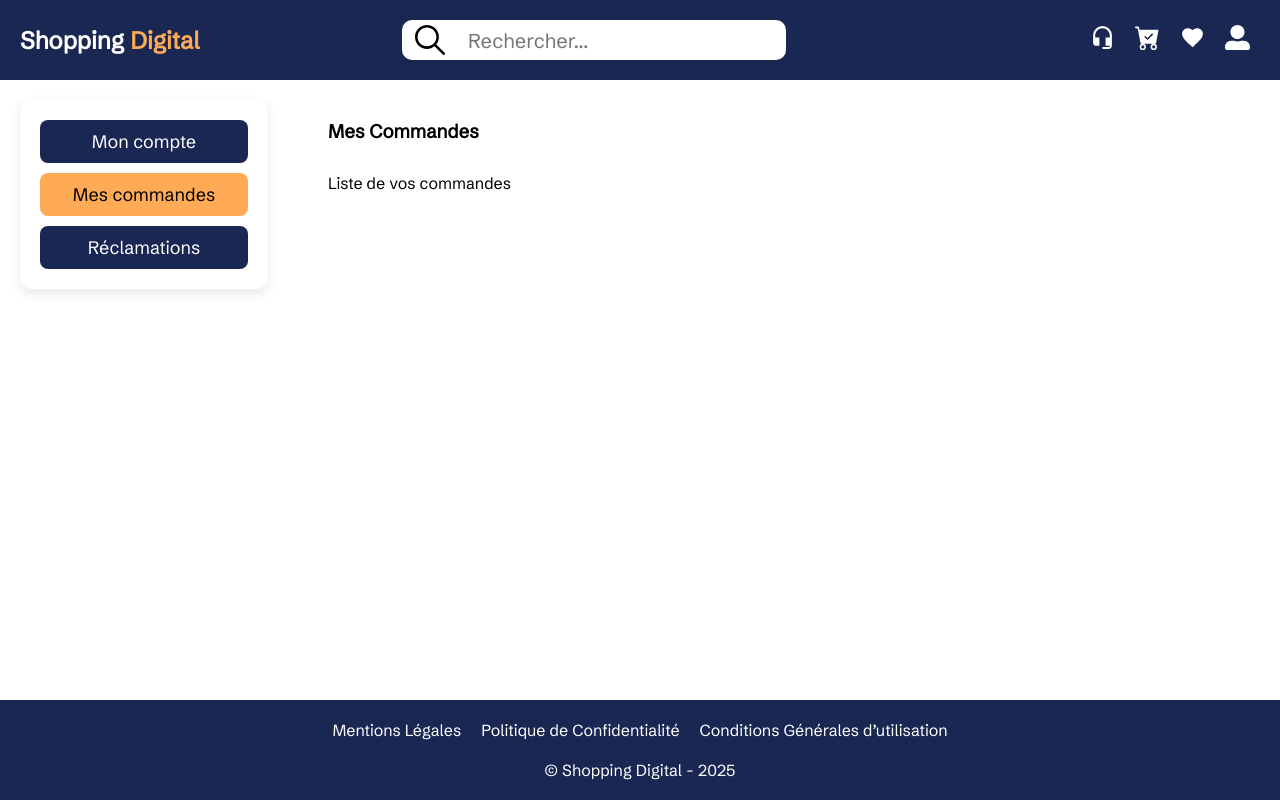
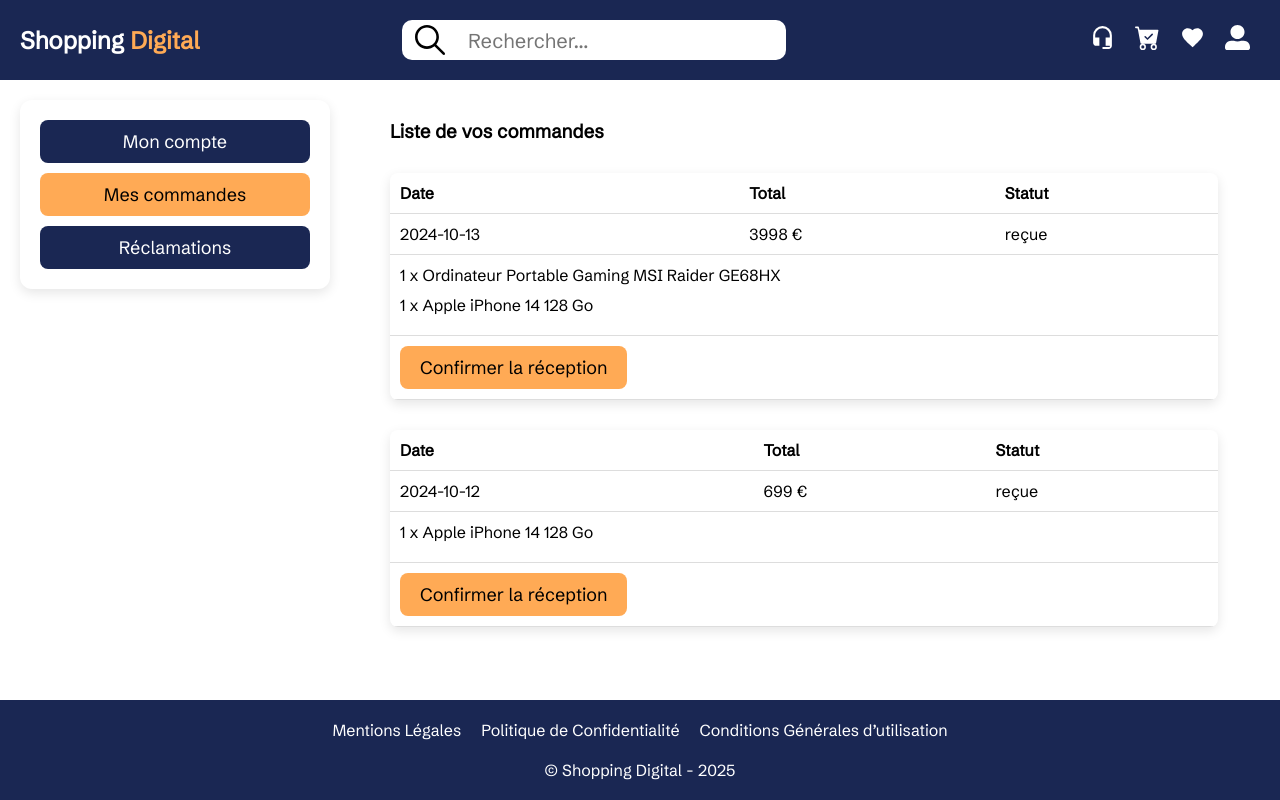
Before and after one commit to djerbiano/shopping-digital-v2, a Next.js app: page /mon-compte/commandes in a window 1280 px wide. Built offline with nearby package versions, Linux system fonts and the light colour scheme.

Commit message:
Update orders page

```diff
--- /dev/null
+++ b/app/(monCompte)/_components/SingleOrder.jsx
@@ -0,0 +1,40 @@
+import styles from "../myAccount.module.css";
+export default function SingleOrder({ commande }) {
+  return (
+    <table className={styles.myAccountTable}>
+      <thead>
+        <tr>
+          <th scope="col">Date</th>
+          <th scope="col">Total</th>
+          <th scope="col">Statut</th>
+        </tr>
+      </thead>
+
+      <tbody>
+        <tr>
+          <td>{commande.createdAt.slice(0, 10)}</td>
+          <td>{commande.total} €</td>
+          <td>{commande.status}</td>
+        </tr>
+
+        <tr>
+          <td colSpan="3">
+            {commande.products.map((product) => (
+              <p key={product._id}>
+                {product.quantity} x {product.product.title}
+              </p>
+            ))}
+          </td>
+        </tr>
+      </tbody>
+
+      <tfoot>
+        <tr>
+          <td colSpan="3">
+            <button>Confirmer la réception</button>
+          </td>
+        </tr>
+      </tfoot>
+    </table>
+  );
+}
--- a/app/(monCompte)/_components/UpdateProfile.jsx
+++ b/app/(monCompte)/_components/UpdateProfile.jsx
@@ -32,7 +32,7 @@ export default function UpdateProfile({ setIsOpen }) {
   };
   return (
     <section className={styles.updateProfile} aria-labelledby="updateProfile">
-      <h2 id="updateProfile">Modifier mes informations</h2>
+      <h3 id="updateProfile">Modifier mes informations</h3>
 
       <form onSubmit={handleSubmit}>
         <label htmlFor="email">Email:</label>
--- a/app/(monCompte)/mon-compte/commandes/page.jsx
+++ b/app/(monCompte)/mon-compte/commandes/page.jsx
@@ -1,9 +1,141 @@
+import SingleOrder from "../../_components/SingleOrder";
 import styles from "../../myAccount.module.css";
 export default function MesCommandes() {
+  const commandes = [
+    {
+      _id: "670be3b5d0c79fb2f549fc92",
+      products: [
+        {
+          product: {
+            pictures: {
+              pic1: "MSI_Raider_GE68HX1703392218893.jpg",
+              pic2: "MSI_Raider_GE68HX21703392218897.jpg",
+              pic3: "MSI_Raider_GE68HX31703392218909.jpg",
+            },
+            _id: "6587b3daf47cf256dd5b6fb9",
+            title: "Ordinateur Portable Gaming MSI Raider GE68HX ",
+          },
+          color: "black",
+          size: '15"',
+          quantity: 1,
+          price: 3299,
+          _id: "670be3b5d0c79fb2f549fc93",
+        },
+        {
+          product: {
+            pictures: {
+              pic1: "iphone-14-finish-select-202209-6-1inch-blue1703392452589.jpg",
+              pic2: "iphone-14-finish-select-202209-6-1inch-blue_AV1_GEO_EMEA1703392452590.jpg",
+              pic3: "iphone-14-finish-select-202209-6-1inch-blue_AV21703392452591.jpg",
+            },
+            _id: "6587b4c4f47cf256dd5b6fef",
+            title: "Apple iPhone 14 128 Go",
+          },
+          color: "Bleu",
+          size: '7"',
+          quantity: 1,
+          price: 699,
+          _id: "670be3b5d0c79fb2f549fc94",
+        },
+      ],
+      user: "659f87d69822ba170095ea38",
+      email: "saberghoudi2222@hotmail.fr",
+      status: "reçue",
+      statusHistory: [
+        {
+          status: "payée",
+          startDate: "2024-10-13T15:13:57.194Z",
+          _id: "670be3b5d0c79fb2f549fc95",
+        },
+        {
+          status: "expédiée",
+          startDate: "2024-10-13T14:01:08.105Z",
+          _id: "670be3ecd0c79fb2f549fd86",
+        },
+        {
+          status: "reçue",
+          startDate: "2024-10-13T15:15:11.376Z",
+          _id: "670be3ffd0c79fb2f549fdbf",
+        },
+      ],
+      total: 3998,
+      billingAddress: " iuytfyu",
+      shippingAddress: " iuytfyu",
+      trackingNumber: "670be3b5d0c79fb2f549fc96",
+      createdAt: "2024-10-13T15:13:57.207Z",
+      updatedAt: "2024-10-13T15:15:11.378Z",
+      __v: 2,
+    },
+    {
+      _id: "670ad03962c4e9da42d41aa5",
+      products: [
+        {
+          product: {
+            pictures: {
+              pic1: "iphone-14-finish-select-202209-6-1inch-blue1703392452589.jpg",
+              pic2: "iphone-14-finish-select-202209-6-1inch-blue_AV1_GEO_EMEA1703392452590.jpg",
+              pic3: "iphone-14-finish-select-202209-6-1inch-blue_AV21703392452591.jpg",
+            },
+            _id: "6587b4c4f47cf256dd5b6fef",
+            title: "Apple iPhone 14 128 Go",
+          },
+          color: "Bleu",
+          size: '7"',
+          quantity: 1,
+          price: 699,
+          _id: "670ad03962c4e9da42d41aa6",
+        },
+      ],
+      user: "659f87d69822ba170095ea38",
+      email: "saberghoudi2222@hotmail.fr",
+      status: "reçue",
+      statusHistory: [
+        {
+          status: "payée",
+          startDate: "2024-10-12T19:38:33.305Z",
+          _id: "670ad03962c4e9da42d41aa7",
+        },
+        {
+          status: "expédiée",
+          startDate: "2024-10-13T01:49:03.718Z",
+          _id: "670b2a0c8f7415d01f7c553c",
+        },
+        {
+          status: "reçue",
+          startDate: "2024-10-13T01:49:03.718Z",
+          _id: "670b2a138f7415d01f7c5558",
+        },
+        {
+          status: "expédiée",
+          startDate: "2024-10-13T01:49:03.718Z",
+          _id: "670b2a688f7415d01f7c55c3",
+        },
+        {
+          status: "expédiée",
+          startDate: "2024-10-13T01:49:03.718Z",
+          _id: "670b2aaa8f7415d01f7c5660",
+        },
+        {
+          status: "reçue",
+          startDate: "2024-10-20T19:56:08.893Z",
+          _id: "6715605850de4a3e5a6794e7",
+        },
+      ],
+      total: 699,
+      billingAddress: "v",
+      shippingAddress: "v",
+      trackingNumber: "670ad03962c4e9da42d41aa8",
+      createdAt: "2024-10-12T19:38:33.311Z",
+      updatedAt: "2024-10-20T19:56:08.907Z",
+      __v: 5,
+    },
+  ];
   return (
     <section aria-labelledby="section-orders" className={styles.myAccountContent}>
-      <h3 id="section-orders">Mes Commandes</h3>
-      <p>Liste de vos commandes</p>
+      <h3 id="section-orders">Liste de vos commandes</h3>
+      {commandes.map((commande) => (
+        <SingleOrder key={commande._id} commande={commande} />
+      ))}
     </section>
   );
 }
--- a/app/(monCompte)/myAccount.module.css
+++ b/app/(monCompte)/myAccount.module.css
@@ -21,7 +21,7 @@
   background-color: var(--color-tertiary);
 }
 .navBarMyAccount {
-  min-width: 20%;
+  min-width: 25%;
   height: 100%;
   display: flex;
   flex-direction: column;
@@ -79,8 +79,7 @@
 }
 /*end navBarMyAccount skeleton*/
 .myAccountContent {
-  position: relative;
-  min-width: 75%;
+  min-width: 70%;
   height: 100%;
   display: flex;
   flex-direction: column;
@@ -103,27 +102,12 @@
   background-color: var(--color-secondary);
   color: var(--color-tertiary);
 }
-.updateProfileContainer {
-  position: absolute;
-  overflow: scroll;
-  top: 0;
-  left: 0;
-  width: 100%;
-  height: 100%;
+
+.updateProfile {
   display: flex;
   flex-direction: column;
   gap: 10px;
   padding: 20px;
-  border-radius: 12px;
-  box-shadow: 0px 4px 12px rgba(0, 0, 0, 0.1);
-  background-color: var(--color-tertiary);
-  color: var(--color-foreground);
-}
-.updateProfile {
-  width: 100%;
-  display: flex;
-  flex-direction: column;
-  gap: 10px;
 }
 .updateProfile form {
   width: 100%;
@@ -148,7 +132,7 @@
   color: var(--color-foreground);
 }
 .updateProfile form .buttonContainer {
-  margin-top: 30px; ;
+  margin-top: 30px;
   display: flex;
   justify-content: space-between;
   gap: 10px;
@@ -158,6 +142,7 @@
   padding: 10px;
   border-radius: 8px;
   cursor: pointer;
+  border: none;
   font-size: 18px;
   background-color: var(--color-green);
   color: var(--color-tertiary);
@@ -173,3 +158,34 @@
   background-color: var(--color-red);
   color: var(--color-tertiary);
 }
+.myAccountTable {
+  width: 100%;
+  border-collapse: collapse;
+  border-radius: 8px;
+  overflow: hidden;
+  box-shadow: 0px 4px 12px rgba(0, 0, 0, 0.1);
+}
+.myAccountTable th,
+.myAccountTable td {
+  padding: 10px;
+  text-align: left;
+  border-bottom: 1px solid #ddd;
+}
+.myAccountTable p {
+  margin-bottom: 10px;
+}
+
+@media (max-width: 767.98px) {
+  .myAccountContainer {
+    flex-direction: column;
+  }
+  .navBarMyAccount {
+    min-width: 100%;
+  }
+  .myAccountContent {
+    min-width: 100%;
+  }
+  .myAccountContent button {
+    align-self: center;
+  }
+}
--- a/app/globals.css
+++ b/app/globals.css
@@ -5,7 +5,7 @@
   --color-secondary: #1a2753;
   --color-tertiary: #ffffff;
   --color-red: #a30000;
-  --color-green: #0c8f38;
+  --color-green: #066025;
 }
 * {
   box-sizing: border-box;
```
Also changed, not shown: app/(monCompte)/mon-compte/page.jsx (+6 -5 lines).
